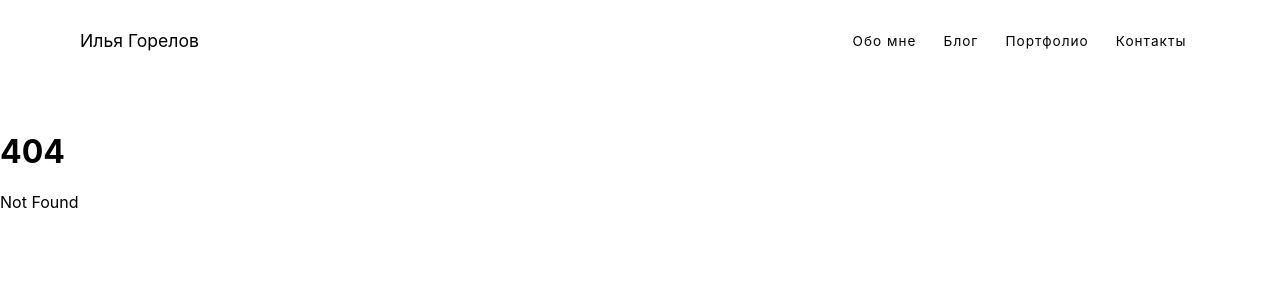
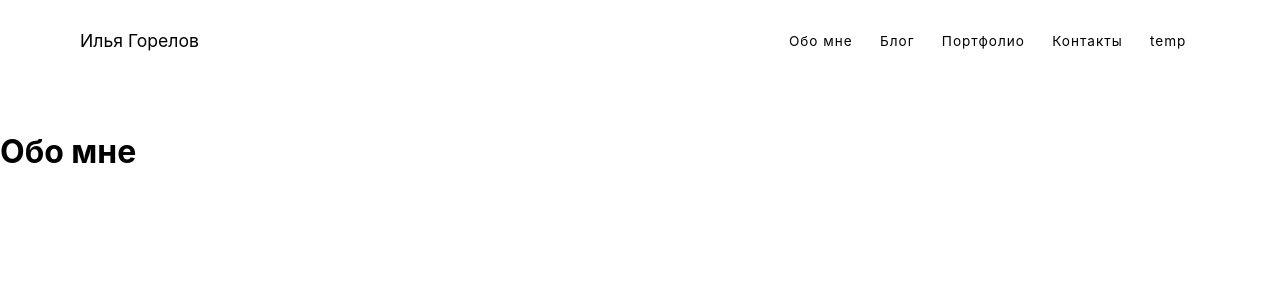
Before and after one commit to IlyaGorelov/svelte-test, a SvelteKit app: page /about in a window 1280 px wide. Before the commit this address had no page. Shown: the top 300 px of the page. Built offline with nearby package versions, Linux system fonts and the light colour scheme.

Commit message:
add pages

```diff
--- a/src/routes/+layout.svelte
+++ b/src/routes/+layout.svelte
@@ -1,11 +1,35 @@
+<script>
+    const nav = [
+        {
+            title: "Обо мне",
+            href: "/about",
+        },
+        {
+            title: "Блог",
+            href: "/blog",
+        },
+        {
+            title: "Портфолио",
+            href: "/project",
+        },
+        {
+            title: "Контакты",
+            href: "/contact",
+        },
+        {
+            title: "temp",
+            href: "/temp",
+        },
+    ];
+</script>
+
 <nav>
     <div class="nav-container">
         <a href="/" class="nav-logo" title="Back To Homepage">Илья Горелов</a>
         <div class="nav-links">
-            <a href="/about" class="link">Обо мне</a>
-            <a href="/blog" class="link">Блог</a>
-            <a href="/projects" class="link">Портфолио</a>
-            <a href="/contact" class="link">Контакты</a>
+            {#each nav as link}
+                <a href={link.href} class="link">{link.title}</a>
+            {/each}
         </div>
     </div>
 </nav>
--- /dev/null
+++ b/src/routes/about/+page.svelte
@@ -0,0 +1 @@
+<h1>Обо мне</h1>
--- /dev/null
+++ b/src/routes/blog/+page.svelte
@@ -0,0 +1 @@
+<h1>Блог</h1>
--- /dev/null
+++ b/src/routes/contact/+page.svelte
@@ -0,0 +1 @@
+<h1>Контакты</h1>
--- /dev/null
+++ b/src/routes/project/+page.svelte
@@ -0,0 +1 @@
+<h1>Портфолио</h1>
--- /dev/null
+++ b/src/routes/temp/+page.svelte
@@ -0,0 +1 @@
+<h1>temp</h1>
```
